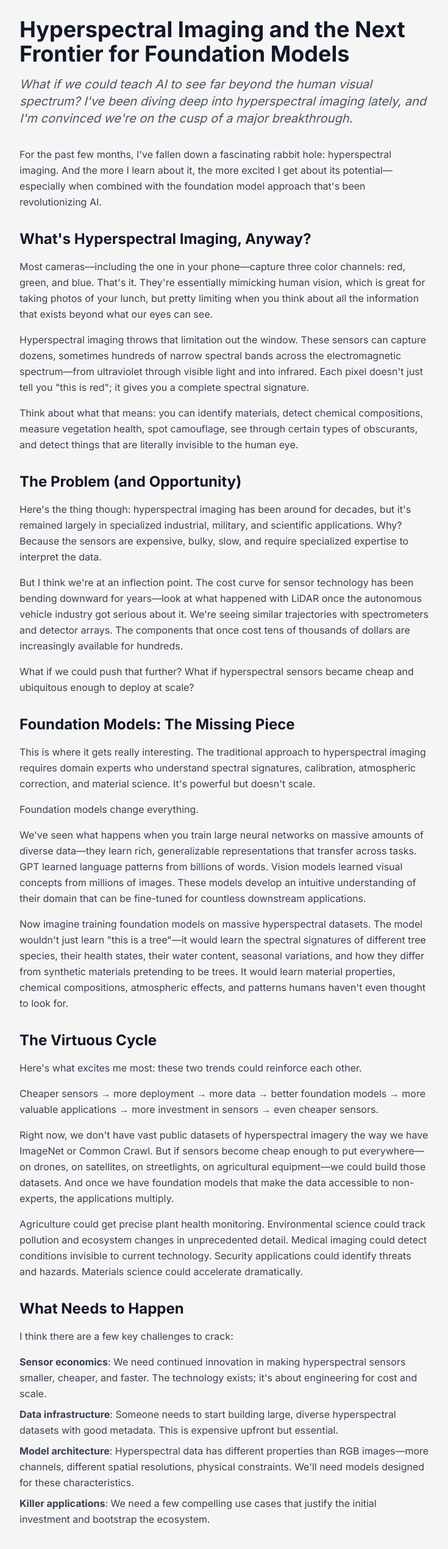
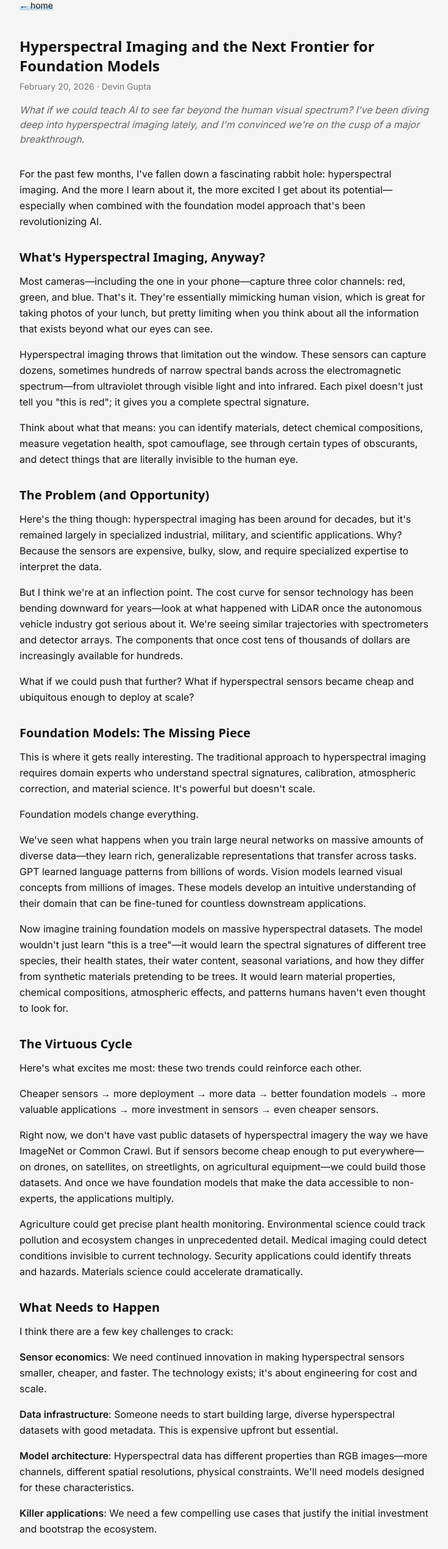
Before and after one commit to devin-gupta/devin-gupta.github.io, a Next.js app: page /blog/hyperspectral-imaging-and-the-next-frontier-for-foundation-m in a window 1280 px wide. Shown: the part 60-2600 px from the top of the page at 61% size, without its empty margins (272-1007 px from the left). Built offline with nearby package versions, Linux system fonts and the light colour scheme.

Commit message:
Add blog post: Hyperspectral Imaging and the Next Frontier for Foundation Models

```diff
--- a/src/app/blog/hyperspectral-imaging-and-the-next-frontier-for-foundation-m/page.tsx
+++ b/src/app/blog/hyperspectral-imaging-and-the-next-frontier-for-foundation-m/page.tsx
@@ -1,129 +1,150 @@
 import Link from 'next/link';
+
+export const metadata = {
+  title: 'Hyperspectral Imaging and the Next Frontier for Foundation Models | Devin Gupta',
+  description: 'What if we could teach AI to see far beyond the human visual spectrum? I\'ve been diving deep into hyperspectral imaging lately, and I\'m convinced we\'re on the cusp of a major breakthrough.',
+};
 
 export default function BlogPost() {
   return (
-    <div className="max-w-2xl mx-5 md:m-auto py-8">
-      <Link href="/" className="text-blue-600 hover:text-blue-800 mb-8 inline-block">
-        ← back to home
-      </Link>
+    <div className="max-w-2xl mx-5 md:m-auto py-14">
+      <Link href="/" className="text-sm" style={{ color: 'rgb(20,20,20)', textDecoration: 'none', background: 'linear-gradient(to bottom, transparent 0, transparent 60%, rgba(0,131,255,0.2) 60%, rgba(0,119,184,0.2) 100%)', transition: 'all 0.5s ease-in-out' }}>← home</Link>
 
-      <article className="prose prose-slate max-w-none">
-        <h1 className="text-4xl font-bold mb-4 text-gray-900">Hyperspectral Imaging and the Next Frontier for Foundation Models</h1>
+      <h1 className="font-semibold text-2xl font-sans mt-10 mb-2" style={{ color: 'rgb(20,20,20)' }}>
+        Hyperspectral Imaging and the Next Frontier for Foundation Models
+      </h1>
 
-        <p className="text-xl italic text-gray-600 mb-8">
-          What if we could teach AI to see far beyond the human visual spectrum? I've been diving deep into hyperspectral imaging lately, and I'm convinced we're on the cusp of a major breakthrough.
-        </p>
+      <p className="text-sm mb-4" style={{ color: 'rgb(120,120,120)' }}>
+        February 20, 2026 · Devin Gupta
+      </p>
 
-        <p className="mb-4 text-gray-700 leading-relaxed">
+      <p className="text-base italic mb-8" style={{ color: 'rgb(100,100,100)' }}>
+        What if we could teach AI to see far beyond the human visual spectrum? I've been diving deep into hyperspectral imaging lately, and I'm convinced we're on the cusp of a major breakthrough.
+      </p>
+
+      <div className="paragraph">
+        <p className="mb-4 leading-relaxed text-base" style={{ color: 'rgb(20,20,20)' }}>
           For the past few months, I've fallen down a fascinating rabbit hole: hyperspectral imaging. And the more I learn about it, the more excited I get about its potential—especially when combined with the foundation model approach that's been revolutionizing AI.
         </p>
 
-        <h2 className="text-2xl font-bold mt-8 mb-4 text-gray-900">What's Hyperspectral Imaging, Anyway?</h2>
+        <h2 className="font-semibold text-xl font-sans mt-8 mb-3" style={{ color: 'rgb(20,20,20)' }}>
+          What's Hyperspectral Imaging, Anyway?
+        </h2>
 
-        <p className="mb-4 text-gray-700 leading-relaxed">
+        <p className="mb-4 leading-relaxed text-base" style={{ color: 'rgb(20,20,20)' }}>
           Most cameras—including the one in your phone—capture three color channels: red, green, and blue. That's it. They're essentially mimicking human vision, which is great for taking photos of your lunch, but pretty limiting when you think about all the information that exists beyond what our eyes can see.
         </p>
 
-        <p className="mb-4 text-gray-700 leading-relaxed">
+        <p className="mb-4 leading-relaxed text-base" style={{ color: 'rgb(20,20,20)' }}>
           Hyperspectral imaging throws that limitation out the window. These sensors can capture dozens, sometimes hundreds of narrow spectral bands across the electromagnetic spectrum—from ultraviolet through visible light and into infrared. Each pixel doesn't just tell you "this is red"; it gives you a complete spectral signature.
         </p>
 
-        <p className="mb-4 text-gray-700 leading-relaxed">
+        <p className="mb-4 leading-relaxed text-base" style={{ color: 'rgb(20,20,20)' }}>
           Think about what that means: you can identify materials, detect chemical compositions, measure vegetation health, spot camouflage, see through certain types of obscurants, and detect things that are literally invisible to the human eye.
         </p>
 
-        <h2 className="text-2xl font-bold mt-8 mb-4 text-gray-900">The Problem (and Opportunity)</h2>
+        <h2 className="font-semibold text-xl font-sans mt-8 mb-3" style={{ color: 'rgb(20,20,20)' }}>
+          The Problem (and Opportunity)
+        </h2>
 
-        <p className="mb-4 text-gray-700 leading-relaxed">
+        <p className="mb-4 leading-relaxed text-base" style={{ color: 'rgb(20,20,20)' }}>
           Here's the thing though: hyperspectral imaging has been around for decades, but it's remained largely in specialized industrial, military, and scientific applications. Why? Because the sensors are expensive, bulky, slow, and require specialized expertise to interpret the data.
         </p>
 
-        <p className="mb-4 text-gray-700 leading-relaxed">
+        <p className="mb-4 leading-relaxed text-base" style={{ color: 'rgb(20,20,20)' }}>
           But I think we're at an inflection point. The cost curve for sensor technology has been bending downward for years—look at what happened with LiDAR once the autonomous vehicle industry got serious about it. We're seeing similar trajectories with spectrometers and detector arrays. The components that once cost tens of thousands of dollars are increasingly available for hundreds.
         </p>
 
-        <p className="mb-4 text-gray-700 leading-relaxed">
+        <p className="mb-4 leading-relaxed text-base" style={{ color: 'rgb(20,20,20)' }}>
           What if we could push that further? What if hyperspectral sensors became cheap and ubiquitous enough to deploy at scale?
         </p>
 
-        <h2 className="text-2xl font-bold mt-8 mb-4 text-gray-900">Foundation Models: The Missing Piece</h2>
+        <h2 className="font-semibold text-xl font-sans mt-8 mb-3" style={{ color: 'rgb(20,20,20)' }}>
+          Foundation Models: The Missing Piece
+        </h2>
 
-        <p className="mb-4 text-gray-700 leading-relaxed">
+        <p className="mb-4 leading-relaxed text-base" style={{ color: 'rgb(20,20,20)' }}>
           This is where it gets really interesting. The traditional approach to hyperspectral imaging requires domain experts who understand spectral signatures, calibration, atmospheric correction, and material science. It's powerful but doesn't scale.
         </p>
 
-        <p className="mb-4 text-gray-700 leading-relaxed">
+        <p className="mb-4 leading-relaxed text-base" style={{ color: 'rgb(20,20,20)' }}>
           Foundation models change everything.
         </p>
 
-        <p className="mb-4 text-gray-700 leading-relaxed">
+        <p className="mb-4 leading-relaxed text-base" style={{ color: 'rgb(20,20,20)' }}>
           We've seen what happens when you train large neural networks on massive amounts of diverse data—they learn rich, generalizable representations that transfer across tasks. GPT learned language patterns from billions of words. Vision models learned visual concepts from millions of images. These models develop an intuitive understanding of their domain that can be fine-tuned for countless downstream applications.
         </p>
 
-        <p className="mb-4 text-gray-700 leading-relaxed">
+        <p className="mb-4 leading-relaxed text-base" style={{ color: 'rgb(20,20,20)' }}>
           Now imagine training foundation models on massive hyperspectral datasets. The model wouldn't just learn "this is a tree"—it would learn the spectral signatures of different tree species, their health states, their water content, seasonal variations, and how they differ from synthetic materials pretending to be trees. It would learn material properties, chemical compositions, atmospheric effects, and patterns humans haven't even thought to look for.
         </p>
 
-        <h2 className="text-2xl font-bold mt-8 mb-4 text-gray-900">The Virtuous Cycle</h2>
+        <h2 className="font-semibold text-xl font-sans mt-8 mb-3" style={{ color: 'rgb(20,20,20)' }}>
+          The Virtuous Cycle
+        </h2>
 
-        <p className="mb-4 text-gray-700 leading-relaxed">
+        <p className="mb-4 leading-relaxed text-base" style={{ color: 'rgb(20,20,20)' }}>
           Here's what excites me most: these two trends could reinforce each other.
         </p>
 
-        <p className="mb-4 text-gray-700 leading-relaxed">
+        <p className="mb-4 leading-relaxed text-base" style={{ color: 'rgb(20,20,20)' }}>
           Cheaper sensors → more deployment → more data → better foundation models → more valuable applications → more investment in sensors → even cheaper sensors.
         </p>
 
-        <p className="mb-4 text-gray-700 leading-relaxed">
+        <p className="mb-4 leading-relaxed text-base" style={{ color: 'rgb(20,20,20)' }}>
           Right now, we don't have vast public datasets of hyperspectral imagery the way we have ImageNet or Common Crawl. But if sensors become cheap enough to put everywhere—on drones, on satellites, on streetlights, on agricultural equipment—we could build those datasets. And once we have foundation models that make the data accessible to non-experts, the applications multiply.
         </p>
 
-        <p className="mb-4 text-gray-700 leading-relaxed">
+        <p className="mb-4 leading-relaxed text-base" style={{ color: 'rgb(20,20,20)' }}>
           Agriculture could get precise plant health monitoring. Environmental science could track pollution and ecosystem changes in unprecedented detail. Medical imaging could detect conditions invisible to current technology. Security applications could identify threats and hazards. Materials science could accelerate dramatically.
         </p>
 
-        <h2 className="text-2xl font-bold mt-8 mb-4 text-gray-900">What Needs to Happen</h2>
+        <h2 className="font-semibold text-xl font-sans mt-8 mb-3" style={{ color: 'rgb(20,20,20)' }}>
+          What Needs to Happen
+        </h2>
 
-        <p className="mb-4 text-gray-700 leading-relaxed">
+        <p className="mb-4 leading-relaxed text-base" style={{ color: 'rgb(20,20,20)' }}>
           I think there are a few key challenges to crack:
         </p>
 
-        <p className="mb-2 text-gray-700 leading-relaxed">
-          <strong>Sensor economics</strong>: We need continued innovation in making hyperspectral sensors smaller, cheaper, and faster. The technology exists; it's about engineering for cost and scale.
+        <p className="mb-4 leading-relaxed text-base" style={{ color: 'rgb(20,20,20)' }}>
+          <strong className="font-semibold">Sensor economics</strong>: We need continued innovation in making hyperspectral sensors smaller, cheaper, and faster. The technology exists; it's about engineering for cost and scale.
         </p>
 
-        <p className="mb-2 text-gray-700 leading-relaxed">
-          <strong>Data infrastructure</strong>: Someone needs to start building large, diverse hyperspectral datasets with good metadata. This is expensive upfront but essential.
+        <p className="mb-4 leading-relaxed text-base" style={{ color: 'rgb(20,20,20)' }}>
+          <strong className="font-semibold">Data infrastructure</strong>: Someone needs to start building large, diverse hyperspectral datasets with good metadata. This is expensive upfront but essential.
         </p>
 
-        <p className="mb-2 text-gray-700 leading-relaxed">
-          <strong>Model architecture</strong>: Hyperspectral data has different properties than RGB images—more channels, different spatial resolutions, physical constraints. We'll need models designed for these characteristics.
+        <p className="mb-4 leading-relaxed text-base" style={{ color: 'rgb(20,20,20)' }}>
+          <strong className="font-semibold">Model architecture</strong>: Hyperspectral data has different properties than RGB images—more channels, different spatial resolutions, physical constraints. We'll need models designed for these characteristics.
         </p>
 
-        <p className="mb-4 text-gray-700 leading-relaxed">
-          <strong>Killer applications</strong>: We need a few compelling use cases that justify the initial investment and bootstrap the ecosystem.
+        <p className="mb-4 leading-relaxed text-base" style={{ color: 'rgb(20,20,20)' }}>
+          <strong className="font-semibold">Killer applications</strong>: We need a few compelling use cases that justify the initial investment and bootstrap the ecosystem.
         </p>
 
-        <h2 className="text-2xl font-bold mt-8 mb-4 text-gray-900">Why Now?</h2>
+        <h2 className="font-semibold text-xl font-sans mt-8 mb-3" style={{ color: 'rgb(20,20,20)' }}>
+          Why Now?
+        </h2>
 
-        <p className="mb-4 text-gray-700 leading-relaxed">
+        <p className="mb-4 leading-relaxed text-base" style={{ color: 'rgb(20,20,20)' }}>
           The convergence feels right. Sensor costs are dropping. Foundation models have proven their worth. Compute is abundant. And there's growing recognition that we're leaving enormous amounts of information on the table by limiting ourselves to human-visible wavelengths.
         </p>
 
-        <p className="mb-4 text-gray-700 leading-relaxed">
+        <p className="mb-4 leading-relaxed text-base" style={{ color: 'rgb(20,20,20)' }}>
           I don't know exactly what the timeline looks like, but I'm convinced that in five to ten years, hyperspectral imaging combined with foundation models will be solving problems we currently think of as intractable.
         </p>
 
-        <p className="mb-4 text-gray-700 leading-relaxed">
+        <p className="mb-4 leading-relaxed text-base" style={{ color: 'rgb(20,20,20)' }}>
           And honestly? I just think it's really cool that we might teach computers to see things we literally can't imagine. That's the kind of future I want to help build.
         </p>
 
-        <hr className="my-8 border-gray-300" />
+        <hr className="my-8" style={{ backgroundColor: 'rgb(20,20,20)', height: '1px', border: 'none' }} />
 
-        <p className="text-gray-600 italic">
+        <p className="mb-4 leading-relaxed text-base italic" style={{ color: 'rgb(100,100,100)' }}>
           If you're working on anything related to hyperspectral imaging or have thoughts on this, I'd love to hear from you. Drop me a line.
         </p>
-      </article>
+      </div>
     </div>
   );
 }
```
